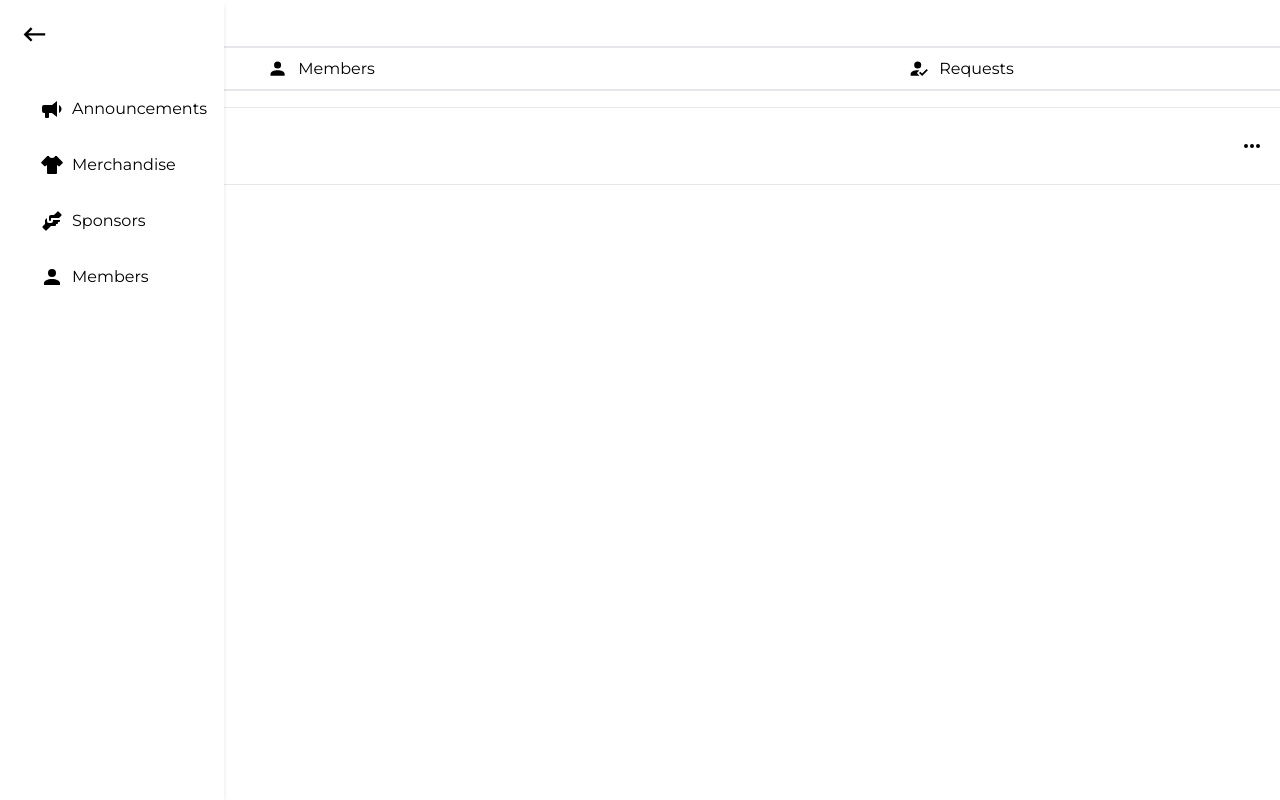
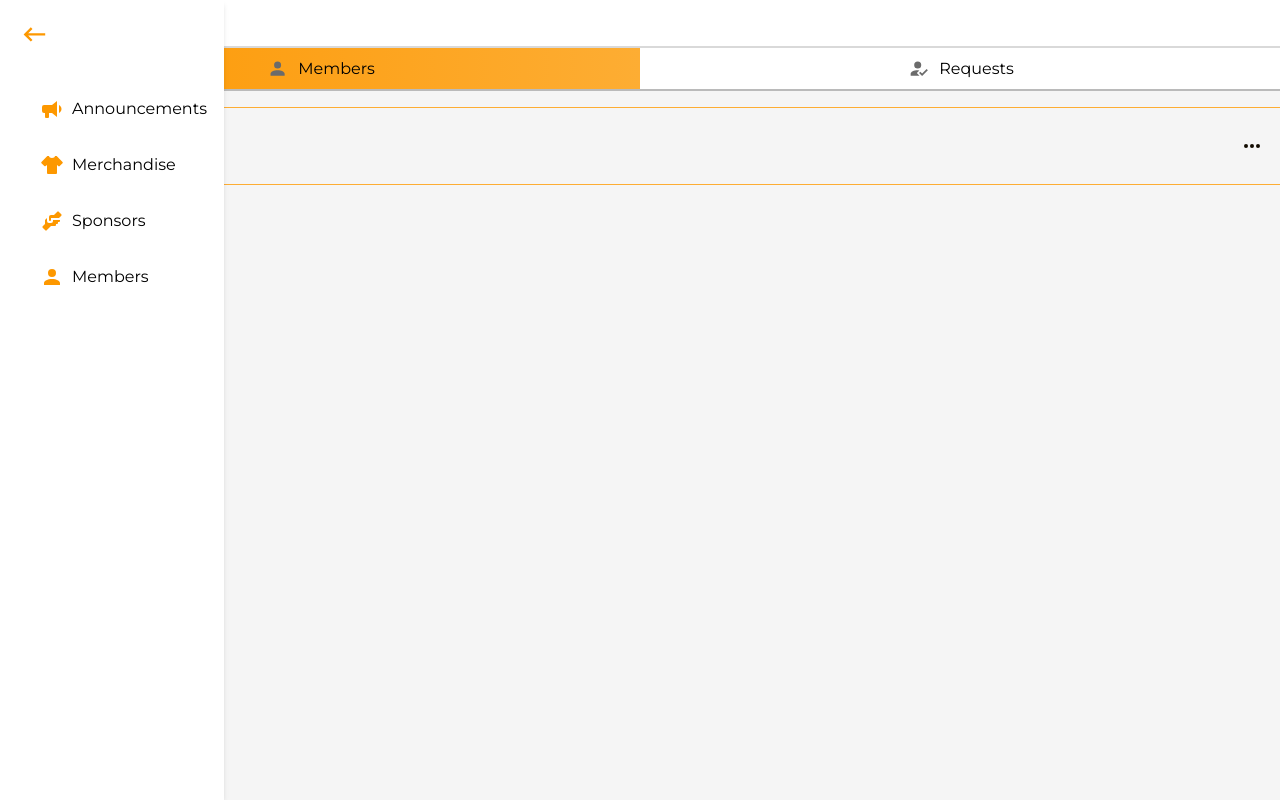
Before and after one commit to Group-ni-Carlo/se-webapp-fe, a Next.js app: page /admin/members in a window 1280 px wide. Both pictures are taken after a click on the element 22 px from the left and 23 px from the top of the page. Built offline with nearby package versions, Linux system fonts and the light colour scheme.

Commit message:
fix(colors): adjusted classes to current palette

```diff
--- a/app/admin/layout.tsx
+++ b/app/admin/layout.tsx
@@ -13,7 +13,7 @@ type LayoutProps = {
 const RootLayout = ({ children }: LayoutProps) => {
   return (
     <html lang="en">
-        <body className="bg-whitesmoke">
+        <body className="bg-neutral-50">
 
             <main className="app">
                 <AdminNavBar />
--- a/app/admin/members/page.tsx
+++ b/app/admin/members/page.tsx
@@ -12,13 +12,13 @@ const Members = () => {
 
   return (
     <Fragment>
-    <nav className={`flex flex-row items-center justify-center bg-white z-10 w-full border-b-2 border-gray300 border-solid ${body.className}`}>
-        <div className={`flex flex-row items-center gap-2 w-full justify-center py-2 ${activeSelection === 0 ? "bg-gradient-to-r from-orange700 via-orange500 to-orange300" : "bg-white"}`} onClick={() => setActiveSelection(0)}>
-            <Icon className="text-gray700 rounded-lg p-0.5" path={mdiAccount} size={1.05} />
+    <nav className={`flex flex-row items-center justify-center bg-shade-light z-10 w-full border-b-2 border-neutral-300 border-solid ${body.className}`}>
+        <div className={`flex flex-row items-center gap-2 w-full justify-center py-2 ${activeSelection === 0 ? "bg-gradient-to-r from-primary-700 via-primary-500 to-primary-300" : "bg-white"}`} onClick={() => setActiveSelection(0)}>
+            <Icon className="text-neutral-700 rounded-lg p-0.5" path={mdiAccount} size={1.05} />
             <h1>Members</h1>
         </div>
-        <div className={`flex flex-row items-center gap-2 w-full justify-center py-2 ${activeSelection === 1 ? "bg-gradient-to-r from-orange700 via-orange500 to-orange300" : "bg-white"}`} onClick={() => setActiveSelection(1)}>
-            <Icon className="text-gray700 rounded-lg p-0.5" path={mdiAccountCheck} size={1.05} />
+        <div className={`flex flex-row items-center gap-2 w-full justify-center py-2 ${activeSelection === 1 ? "bg-gradient-to-r from-primary-700 via-primary-500 to-primary-300" : "bg-white"}`} onClick={() => setActiveSelection(1)}>
+            <Icon className="text-neutral-700 rounded-lg p-0.5" path={mdiAccountCheck} size={1.05} />
             <h1>Requests</h1>
         </div>
     </nav>
--- a/app/layout.tsx
+++ b/app/layout.tsx
@@ -13,7 +13,7 @@ type LayoutProps = {
 const RootLayout = ({ children }: LayoutProps) => {
   return (
     <html lang="en">
-        <body className="bg-slate-200">
+        <body className="bg-neutral-50">
 
             <main className="app">
                 { children }
--- a/components/AdminMemberList.tsx
+++ b/components/AdminMemberList.tsx
@@ -15,20 +15,20 @@ const AdminMemberList = () => {
     };
 
   return (
-    <div className="flex flex-row w-full gap-4 border-y border-solid border-orange300 items-center mt-4 py-4 px-4">
+    <div className="flex flex-row w-full gap-4 border-y border-solid border-primary-300 items-center mt-4 py-4 px-4">
         <div className="flex">
-            <Icon className="text-gray300 border border-black rounded-3xl py-0.5" path={mdiAccount} size={1.5} />
+            <Icon className="text-neutral-300 border border-shade-dark rounded-3xl py-0.5" path={mdiAccount} size={1.5} />
         </div>
         <div className="flex flex-col w-full gap-0">
             <span className={`${body.className} text-md`}>
                 AJ
             </span>
-            <span className={`${body.className} text-sm text-gray300`}>
+            <span className={`${body.className} text-sm text-neutral-300`}>
                 2nd
             </span>
         </div>
         <div className="flex flex-row justify-end">
-        <Icon className="text-black" path={mdiDotsHorizontal} size={1} />
+        <Icon className="text-shade-dark" path={mdiDotsHorizontal} size={1} />
         </div>
     </div>
   )
--- a/components/AdminMemberReq.tsx
+++ b/components/AdminMemberReq.tsx
@@ -5,21 +5,21 @@ import { title, body } from './Fonts';
 
 const AdminMemberReq = () => {
   return (
-    <div className="flex flex-row w-full gap-4 border-y border-solid border-orange300 items-center mt-4 py-4 px-4">
+    <div className="flex flex-row w-full gap-4 border-y border-solid border-primary-300 items-center mt-4 py-4 px-4">
         <div className="flex">
-            <Icon className="text-gray300 border border-black rounded-3xl py-0.5" path={mdiAccount} size={1.5} />
+            <Icon className="text-neutral-300 border border-shade-dark rounded-3xl py-0.5" path={mdiAccount} size={1.5} />
         </div>
         <div className="flex flex-col w-full gap-0">
             <span className={`${body.className} text-md`}>
                 Anthony John Aparicio
             </span>
-            <span className={`${body.className} text-sm text-gray300`}>
+            <span className={`${body.className} text-sm text-neutral-300`}>
                 anthonyjohn.aparicio-22@cpu.edu.ph
             </span>
         </div>
         <div className="flex flex-row justify-end gap-4">
-            <Icon className="text-success" path={mdiCheck} size={1} />
-            <Icon className="text-error" path={mdiClose} size={1} />
+            <Icon className="text-feedback-success" path={mdiCheck} size={1} />
+            <Icon className="text-feedback-error" path={mdiClose} size={1} />
         </div>
     </div>
   )
--- a/components/AdminNav.tsx
+++ b/components/AdminNav.tsx
@@ -12,37 +12,37 @@ const AdminNavBar: React.FC = () => {
 
   return (
     <Fragment>
-    <section className="w-full flex items-center px-2.5 shadow-md flex-center flex-row h-12 bg-white z-0 border-b-2 border-solid border-gray100">
+    <section className="w-full flex items-center px-2.5 shadow-md flex-center flex-row h-12 bg-shade-light z-0 border-b-2 border-solid border-neutral-100">
         <div className="flex gap-2 flex-center z-0" onClick={() => setToggleMenu(!toggleMenu)}>
-            <Icon className="bg-orange700 text-white rounded-lg p-0.5" path={mdiMenu} size={1.05} />
+            <Icon className="bg-primary-700 text-shade-light rounded-lg p-0.5" path={mdiMenu} size={1.05} />
         </div>
 
-        <div className="sm:flex hidden ml-2 pt-1 text-xl">
-            <h1 className={`${title.className}`}>Software Engineering</h1>
+        <div className="sm:flex hidden items-center ml-2 pt-1 text-xl">
+            <h1 className={`${title.className} text-secondary-700`}>Software Engineering</h1>
         </div>
     </section>
     {toggleMenu && (
-        <div className={`flex flex-col absolute h-full bg-white w-56 m-0 shadow-md top-0 gap-y-5 z-10 animate-slideInFromLeft ${body.className}`}>
+        <div className={`flex flex-col absolute h-full bg-shade-light w-56 m-0 shadow-md top-0 gap-y-5 z-10 animate-slideInFromLeft ${body.className}`}>
             <div className="flex relative inset-0 flex-col mt-5 ml-5 w-full">
-                <span className="bg-white hover:bg-gray300 active:bg-blue100 w-8 rounded-md" onClick={() => setToggleMenu(!toggleMenu)}>
-                    <Icon className="text-orange700" path={mdiKeyboardBackspace} size={1.2}/>
+                <span className="bg-shade-light hover:bg-neutral-300 active:bg-secondary-100 w-8 rounded-md" onClick={() => setToggleMenu(!toggleMenu)}>
+                    <Icon className="text-primary-700" path={mdiKeyboardBackspace} size={1.2}/>
                 </span>
             </div>
             <div className="flex flex-col mt-5 w-full gap-y-4">
-                <Link href="/admin/announcements" className="flex flex-row gap-x-2 pl-10 py-2 bg-white hover:bg-gray300 active:bg-blue100" onClick={() => setToggleMenu(!toggleMenu)}>
-                    <Icon className="text-orange700" path={mdiBullhorn} size={1} />
+                <Link href="/admin/announcements" className="flex flex-row gap-x-2 pl-10 py-2 bg-shade-light hover:bg-neutral-300 active:bg-secondary-100" onClick={() => setToggleMenu(!toggleMenu)}>
+                    <Icon className="text-primary-700" path={mdiBullhorn} size={1} />
                     <h1>Announcements</h1>
                 </Link>
-                <Link href="/admin/merchandise" className="flex flex-row gap-x-2 pl-10 py-2 bg-white hover:bg-gray300 active:bg-blue100" onClick={() => setToggleMenu(!toggleMenu)}>
-                    <Icon className="text-orange700" path={mdiTshirtCrew} size={1} />
+                <Link href="/admin/merchandise" className="flex flex-row gap-x-2 pl-10 py-2 bg-shade-light hover:bg-neutral-300 active:bg-secondary-100" onClick={() => setToggleMenu(!toggleMenu)}>
+                    <Icon className="text-primary-700" path={mdiTshirtCrew} size={1} />
                     <h1>Merchandise</h1>
                 </Link>
-                <Link href="/admin/sponsors" className="flex flex-row gap-x-2 pl-10 py-2 bg-white hover:bg-gray300 active:bg-blue100" onClick={() => setToggleMenu(!toggleMenu)}>
-                    <Icon className="text-orange700" path={mdiHandshake} size={1} />
+                <Link href="/admin/sponsors" className="flex flex-row gap-x-2 pl-10 py-2 bg-shade-light hover:bg-neutral-300 active:bg-secondary-100" onClick={() => setToggleMenu(!toggleMenu)}>
+                    <Icon className="text-primary-700" path={mdiHandshake} size={1} />
                     <h1>Sponsors</h1>
                 </Link>
-                <Link href="/admin/members" className="flex flex-row gap-x-2 pl-10 py-2 bg-white hover:bg-gray300 active:bg-blue100" onClick={() => setToggleMenu(!toggleMenu)}>
-                    <Icon className="text-orange700" path={mdiAccount} size={1} />
+                <Link href="/admin/members" className="flex flex-row gap-x-2 pl-10 py-2 bg-shade-light hover:bg-neutral-300 active:bg-secondary-100" onClick={() => setToggleMenu(!toggleMenu)}>
+                    <Icon className="text-primary-700" path={mdiAccount} size={1} />
                     <h1>Members</h1>
                 </Link>
             </div>
```
